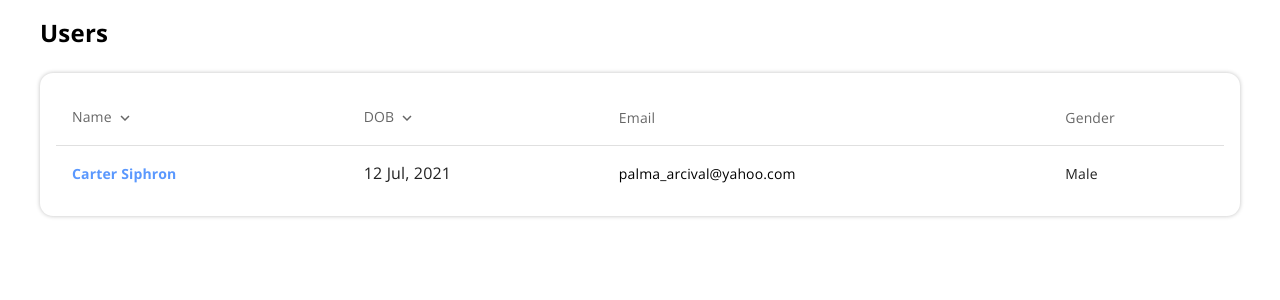
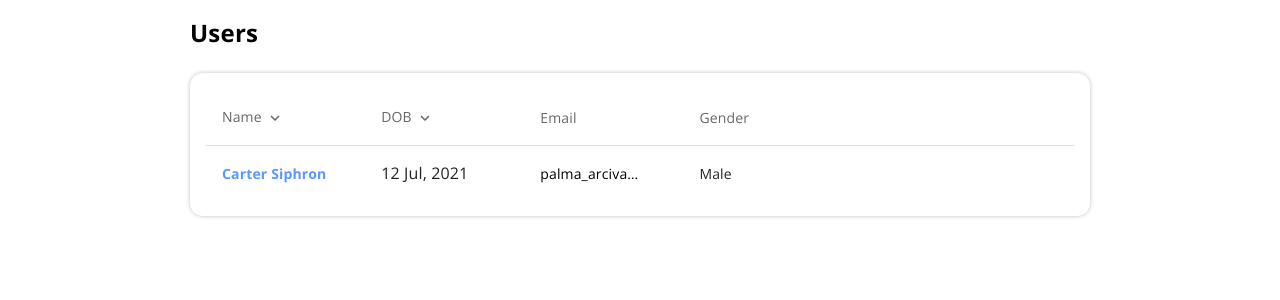
Before and after one commit to ValEmpire/kavtek, a React (Create React App) app: page / in a window 1280 px wide. Shown: the top 300 px of the page. Built offline with nearby package versions, Linux system fonts and the light colour scheme.

Commit message:
fix table cell spacing

```diff
--- a/src/layout/index.js
+++ b/src/layout/index.js
@@ -5,7 +5,7 @@ const Layout = (props) => {
   return (
     <Grid container>
       <Grid item xs={12}>
-        <Container maxWidth="lg" disableGutters>
+        <Container maxWidth="md" disableGutters>
           {props.children}
         </Container>
       </Grid>
--- a/src/routes/home/index.js
+++ b/src/routes/home/index.js
@@ -14,7 +14,9 @@ function createData(name, dob, email, gender) {
   return { name, dob, email, gender };
 }
 
-const rows = [createData("Carter Siphron", "12 Jul, 2021", "palma_arcival@yahoo.com", "Male")];
+const rows = [
+  createData("Carter Siphron", "12 Jul, 2021", "palma_arcivafdsafsdafdsafsdl@yahoo.com", "Male"),
+];
 
 export default function BasicTable() {
   return (
@@ -25,29 +27,29 @@ export default function BasicTable() {
 
       <Box p={2} className="table-container">
         <TableContainer>
-          <Table sx={{ minWidth: 650 }} aria-label="simple table">
+          <Table>
             <TableHead>
               <TableRow>
-                <TableCell>
+                <TableCell style={{ width: "100px" }}>
                   <TableSortLabel active IconComponent={KeyboardArrowUpIcon}>
                     <Typography sx={{ mt: "-4px" }} variant="body2" color="text.secondary">
                       Name
                     </Typography>
                   </TableSortLabel>
                 </TableCell>
-                <TableCell>
+                <TableCell style={{ width: "100px" }}>
                   <TableSortLabel active IconComponent={KeyboardArrowUpIcon}>
                     <Typography sx={{ mt: "-4px" }} variant="body2" color="text.secondary">
                       DOB
                     </Typography>
                   </TableSortLabel>
                 </TableCell>
-                <TableCell>
+                <TableCell style={{ width: "100px" }}>
                   <Typography variant="body2" color="text.secondary">
                     Email
                   </Typography>
                 </TableCell>
-                <TableCell>
+                <TableCell style={{ width: "45%" }}>
                   <Typography variant="body2" color="text.secondary">
                     Gender
                   </Typography>
@@ -57,7 +59,7 @@ export default function BasicTable() {
             <TableBody>
               {rows.map((row) => (
                 <TableRow key={row.name} sx={{ "&:last-child td, &:last-child th": { border: 0 } }}>
-                  <TableCell component="th" scope="row">
+                  <TableCell style={{ width: "100px" }}>
                     <LinkMui
                       underline="none"
                       variant="body2"
@@ -69,18 +71,20 @@ export default function BasicTable() {
                       {row.name}
                     </LinkMui>
                   </TableCell>
-                  <TableCell>
+                  <TableCell style={{ width: "100px" }}>
                     <Typography variant="dob">{row.dob}</Typography>
                   </TableCell>
 
-                  <TableCell>
+                  <TableCell style={{ width: "100px" }}>
                     <Tooltip title={row.email} placement="top">
-                      <Typography display={"inline"} variant="body2">
-                        {row.email}
-                      </Typography>
+                      <Box style={{ width: "100px" }}>
+                        <Typography variant="body2" noWrap={true}>
+                          {row.email}
+                        </Typography>
+                      </Box>
                     </Tooltip>
                   </TableCell>
-                  <TableCell>{row.gender}</TableCell>
+                  <TableCell style={{ width: "45%" }}>{row.gender}</TableCell>
                 </TableRow>
               ))}
             </TableBody>
```
